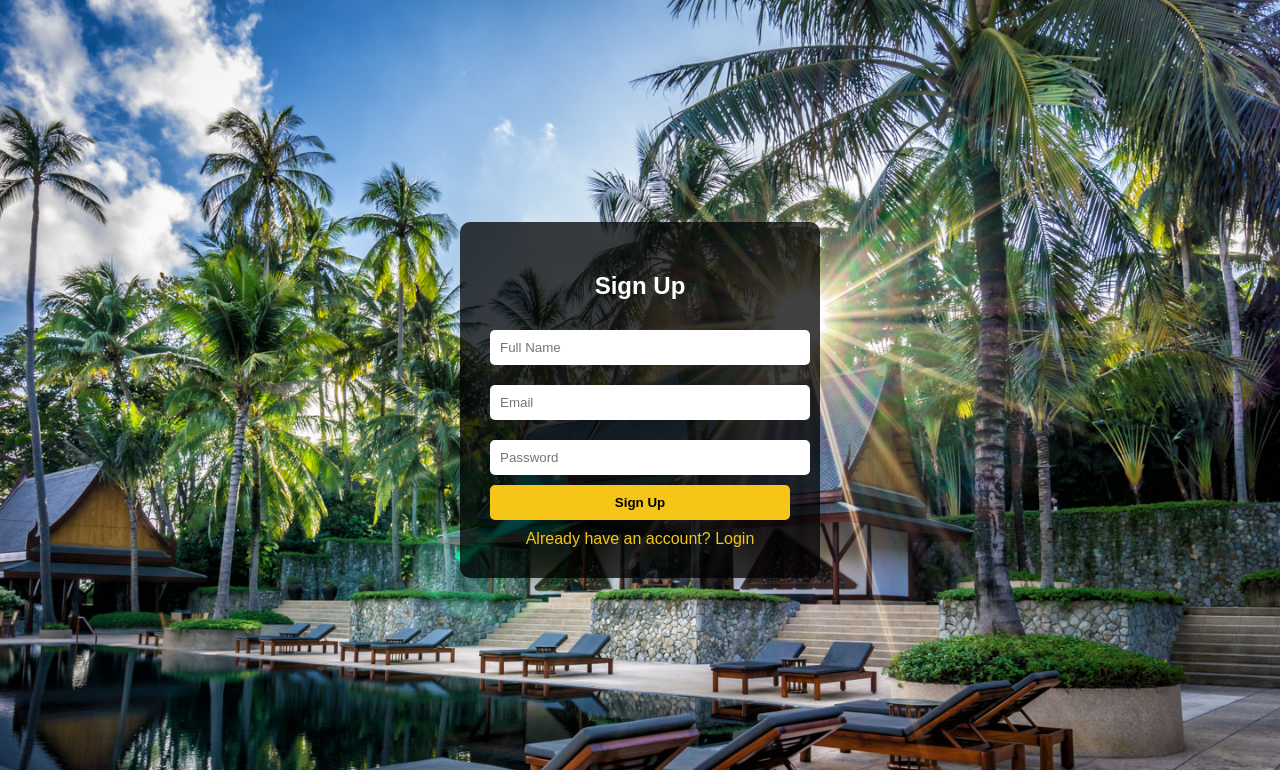
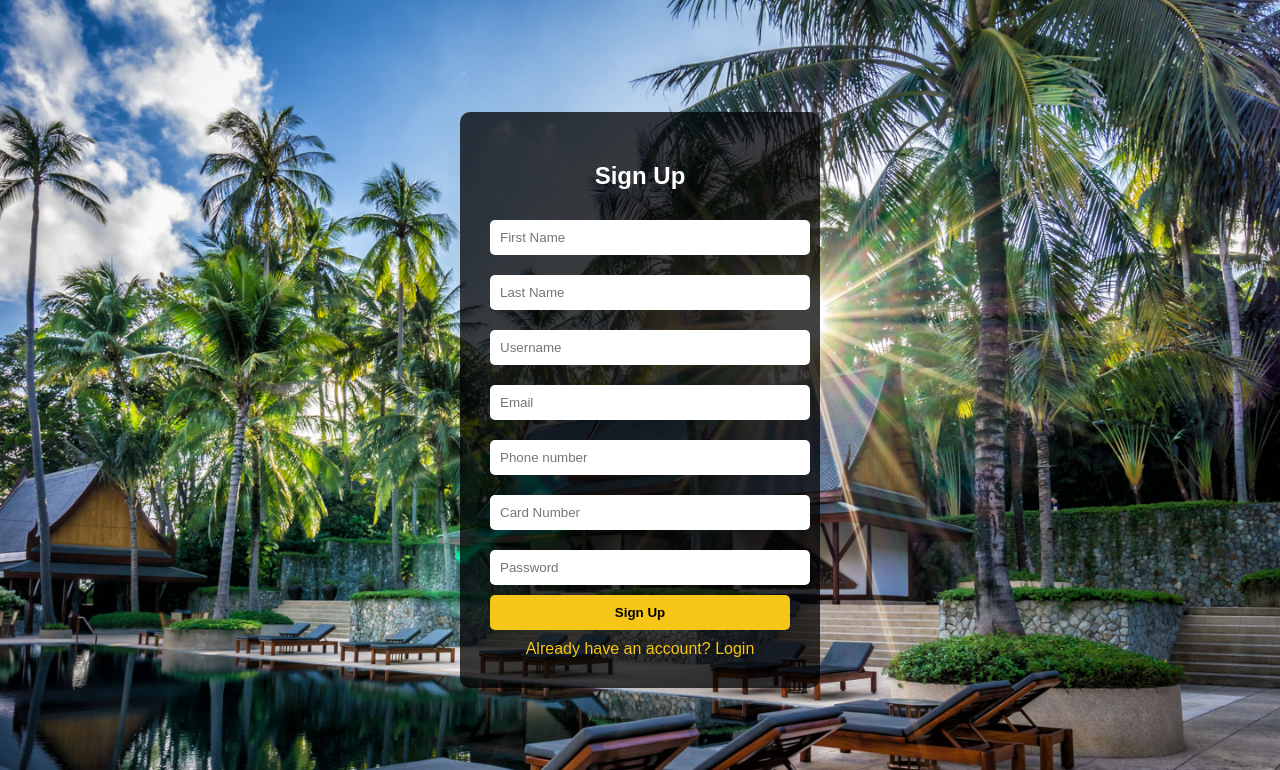
Before and after one commit to Ardit-H/Projekti_UEB25_GR24, a PHP site: page /signup.php in a window 1280 px wide. Shown: the top 770 px of the page. Run offline with PHP 8.4, Linux system fonts and the light colour scheme.

Commit message:
Shtimi i disa inputeve te tjera tek SignUp, si dhe lidhja me databaze per tu regjistruar perdoruesit e loguar tek tabela users

```diff
--- a/signup.php
+++ b/signup.php
@@ -1,16 +1,39 @@
-<!-- <?php
+ <?php
 if ($_SERVER['REQUEST_METHOD'] == 'POST') {
-    // Ruajtje e të dhënave në database (jo e përfshirë këtu)
-    $name = $_POST['name'];
+    require_once("database.php");
+
+    $username = $_POST['username'];
+    $firstname = $_POST['firstname'];
+    $lastname = $_POST['lastname'];
     $email = $_POST['email'];
+    $phone = $_POST['phone'];
+    $card_number = $_POST['card_number'];
     $password = $_POST['password'];
-    $role = 'user'; // default
+    $role = 'user';
 
-    // Nje redirect i thjeshte
-    header('Location: login.php');
-    exit;
+    $salt = bin2hex(random_bytes(16));
+    $hashed_password = hash('sha256', $salt . $password);
+
+   $stmt = $conn->prepare("INSERT INTO users (firstname, lastname,username, email, phone, card_number, salt, hashed_password,roli)
+                            VALUES (?, ?, ?, ?, ?, ?, ?, ?, ?)");
+
+    if ($stmt){
+        $stmt->bind_param("sssssssss",$firstname, $lastname,$username, $email, $phone, $card_number, $salt, $hashed_password, $role);
+        if ($stmt->execute()) {
+            header('Location: login.php');
+            exit;
+        } else {
+            echo "Error executing query: " . $stmt->error;
+        }
+        $stmt->close();
+    } else {
+        echo "Error preparing statement: " . $conn->error;
+    }
+
+    $conn->close();
+
 }
-?> -->
+?>
 
 <!DOCTYPE html>
 <html lang="en">
@@ -68,8 +91,12 @@ if ($_SERVER['REQUEST_METHOD'] == 'POST') {
   <div class="signup-box">
     <h2>Sign Up</h2>
     <form method="POST">
-      <input type="text" name="name" placeholder="Full Name" required><br>
+      <input type="text" name="firstname" placeholder="First Name" required><br>
+      <input type="text" name="lastname" placeholder="Last Name" required><br>
+      <input type="text" name="username" placeholder="Username" required><br>
       <input type="email" name="email" placeholder="Email" required><br>
+      <input type="text" name="phone" placeholder="Phone number" required><br>
+      <input type="text" name="card_number" placeholder="Card Number" required><br>
       <input type="password" name="password" placeholder="Password" required><br>
       <button type="submit">Sign Up</button>
       <a href="login.php">Already have an account? Login</a>
```
Also changed, not shown: sql.txt (+4 -4 lines).
